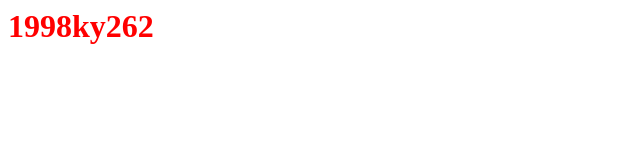
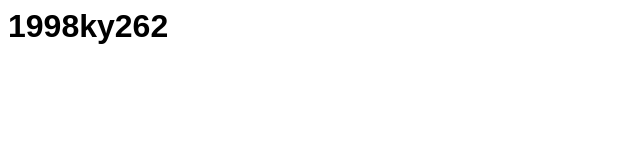
Before and after one commit to 1998ky262/1998ky262.github.io, a plain HTML site: page index.html in a window 1280 px wide. Shown: the whole page, without its empty margins (0-640 px from the left). Drawn offline with Linux system fonts and the light colour scheme.

Commit message:
Update Stylesheet.css

```diff
--- a/Stylesheet.css
+++ b/Stylesheet.css
@@ -1 +1,3 @@
-body{color:red;}
+body {
+  font-family: sans-serif;
+}
```
